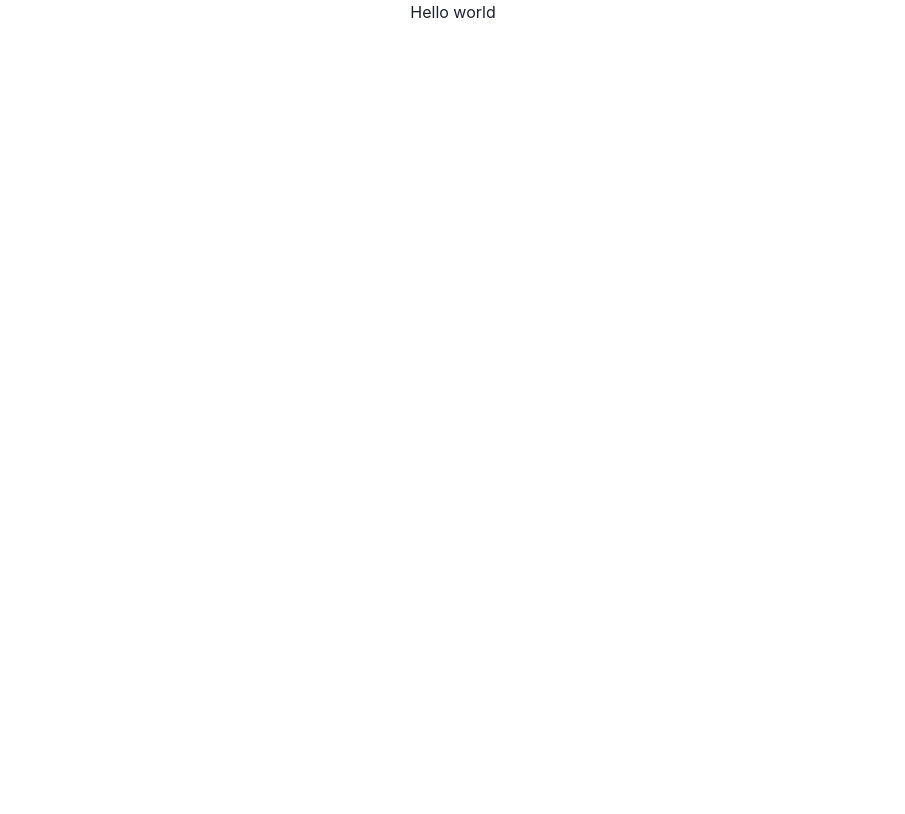
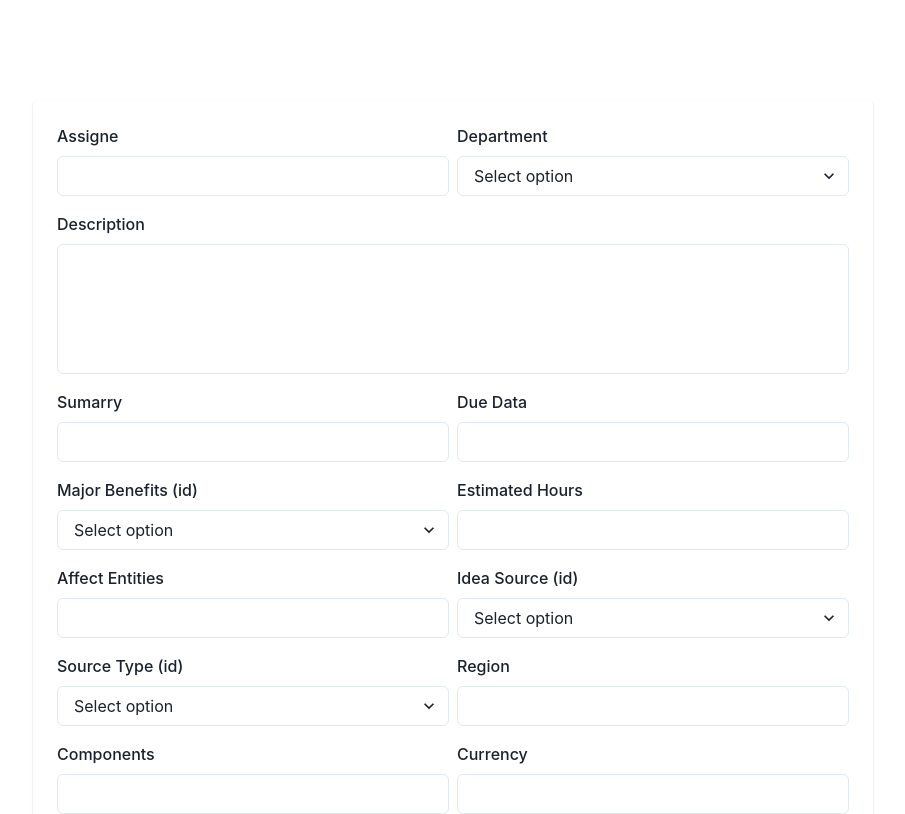
Before and after one commit to DataWize-ETS/frontend, a React (Create React App) app: page / in a window 1280 px wide. Shown: the top 814 px of the page, without its empty margins (187-1092 px from the left). Built offline with nearby package versions, Linux system fonts and the light colour scheme.

Commit message:
Criando component de Form

```diff
--- a/src/App.css
+++ /dev/null
@@ -1,38 +0,0 @@
-.App {
-  text-align: center;
-}
-
-.App-logo {
-  height: 40vmin;
-  pointer-events: none;
-}
-
-@media (prefers-reduced-motion: no-preference) {
-  .App-logo {
-    animation: App-logo-spin infinite 20s linear;
-  }
-}
-
-.App-header {
-  background-color: #282c34;
-  min-height: 100vh;
-  display: flex;
-  flex-direction: column;
-  align-items: center;
-  justify-content: center;
-  font-size: calc(10px + 2vmin);
-  color: white;
-}
-
-.App-link {
-  color: #61dafb;
-}
-
-@keyframes App-logo-spin {
-  from {
-    transform: rotate(0deg);
-  }
-  to {
-    transform: rotate(360deg);
-  }
-}
--- a/src/App.js
+++ b/src/App.js
@@ -1,11 +1,8 @@
-import './App.css';
+
 
 function App() {
-  return (
-    <div className="App">
-      <h1>Hello world</h1>
-    </div>
-  );
+
+
 }
 
 export default App;
--- /dev/null
+++ b/src/components/Form/index.js
@@ -0,0 +1,142 @@
+import { Flex, Box, Center, FormControl, Input, FormLabel, HStack, Select, Button, Heading } from "@chakra-ui/react"
+
+function Form() {
+    return (
+        <Box h="100vh">
+            <Center
+                as="header"
+                h={150}
+                color={"white"}
+                fontWeight="bold"
+                fontSize="4x1"
+                pb="8"
+            >
+            </Center>
+            <Flex
+                align="center"
+                justify="center"
+                bg="blackAlpha.200"
+                h="calc(100vh - 150px"
+            >
+                <Center
+                    w="100%"
+                    maxW={840}
+                    bg="white"
+                    top={100}
+                    position="absolute"
+                    borderRadius={5}
+                    p="6"
+                    boxShadow="0 1px 2px #ccc"
+                >
+                    <FormControl display="flex" flexDir="column" gap="4">
+
+                        <HStack>
+                            <Box w="100%">
+                                <FormLabel htmlFor="assigne">Assigne</FormLabel>
+                                <Input id="assigne" />
+                            </Box>
+                            <Box w="100%" style={{ display: "flex", flexDirection: "column" }}>
+                                <FormLabel htmlFor="dep">Department</FormLabel>
+                                <Select placeholder='Select option' id="dep">
+                                    <option value='option1'>Option 1</option>
+                                    <option value='option2'>Option 2</option>
+                                    <option value='option3'>Option 3</option>
+                                </Select>
+                            </Box>
+                        </HStack>
+                        <HStack >
+                            <Box w="100%" >
+                                <FormLabel htmlFor="email">Description</FormLabel>
+                                <Input id="email" h={130} />
+                            </Box>
+                        </HStack>
+                        <HStack>
+                            <Box w="100%" >
+                                <FormLabel htmlFor="email">Sumarry</FormLabel>
+                                <Input id="email" />
+                            </Box>
+                            <Box w="100%" >
+                                <FormLabel htmlFor="email">Due Data</FormLabel>
+                                <Input id="email" />
+                            </Box>
+                        </HStack>
+                        <HStack>
+                            <Box w="100%">
+                                <FormLabel htmlFor="benefits">Major Benefits (id)</FormLabel>
+                                <Select placeholder='Select option' id="benefits">
+                                    <option value='option1'>Option 1</option>
+                                    <option value='option2'>Option 2</option>
+                                    <option value='option3'>Option 3</option>
+                                </Select>
+                            </Box>
+                            <Box w="100%" >
+                                <FormLabel htmlFor="email">Estimated Hours</FormLabel>
+                                <Input id="email" />
+                            </Box>
+                        </HStack>
+                        <HStack>
+                            <Box w="100%">
+                                <FormLabel htmlFor="email">Affect Entities</FormLabel>
+                                <Input id="email" />
+                            </Box>
+                            <Box w="100%" >
+                                <FormLabel htmlFor="email">Idea Source (id) </FormLabel>
+                                <Select placeholder='Select option'>
+                                    <option value='option1'>Option 1</option>
+                                    <option value='option2'>Option 2</option>
+                                    <option value='option3'>Option 3</option>
+                                </Select>
+                            </Box>
+                        </HStack>
+                        <HStack>
+                            <Box w="100%">
+                                <FormLabel htmlFor="source">Source Type (id)</FormLabel>
+                                <Select placeholder='Select option' id="source">
+                                    <option value='option1'>Option 1</option>
+                                    <option value='option2'>Option 2</option>
+                                    <option value='option3'>Option 3</option>
+                                </Select>
+                            </Box>
+                            <Box w="100%" >
+                                <FormLabel htmlFor="email">Region</FormLabel>
+                                <Input id="email" />
+                            </Box>
+                        </HStack>
+                        <HStack>
+                            <Box w="100%">
+                                <FormLabel htmlFor="email">Components</FormLabel>
+                                <Input id="email" />
+                            </Box>
+                            <Box w="100%" >
+                                <FormLabel htmlFor="email">Currency</FormLabel>
+                                <Input id="email" />
+                            </Box>
+                        </HStack>
+                        <HStack>
+                            <Box w="100%">
+                                <FormLabel htmlFor="email">CipPex</FormLabel>
+                                <Input id="email" />
+                            </Box>
+                            <Box w="100%" >
+                                <FormLabel htmlFor="email">Priority</FormLabel>
+                                <Select placeholder='Select option'>
+                                    <option value='option1'>Option 1</option>
+                                    <option value='option2'>Option 2</option>
+                                    <option value='option3'>Option 3</option>
+                                </Select>
+                            </Box>
+                        </HStack>
+                        <Center>
+                            <Box>
+                                <Button w={240} p="6" type="submit" bg="green.400" color="white" fontWeight="bold" fontSize="xl" m="8" _hover={{ bg: "green.500" }}>Save Improve</Button>
+                            </Box>
+                        </Center>
+
+                    </FormControl>
+                </Center>
+            </Flex>
+        </Box>
+    );
+}
+
+export default Form
--- a/src/index.js
+++ b/src/index.js
@@ -1,13 +1,13 @@
 import React from 'react';
 import { ChakraProvider } from '@chakra-ui/react';
 import ReactDOM from 'react-dom/client';
-import App from './App';
+import Form from './components/Form';
 
 const root = ReactDOM.createRoot(document.getElementById('root'));
 root.render(
   <React.StrictMode>
     <ChakraProvider>
-      <App />
+      <Form />
     </ChakraProvider>
   </React.StrictMode>
 );
```
